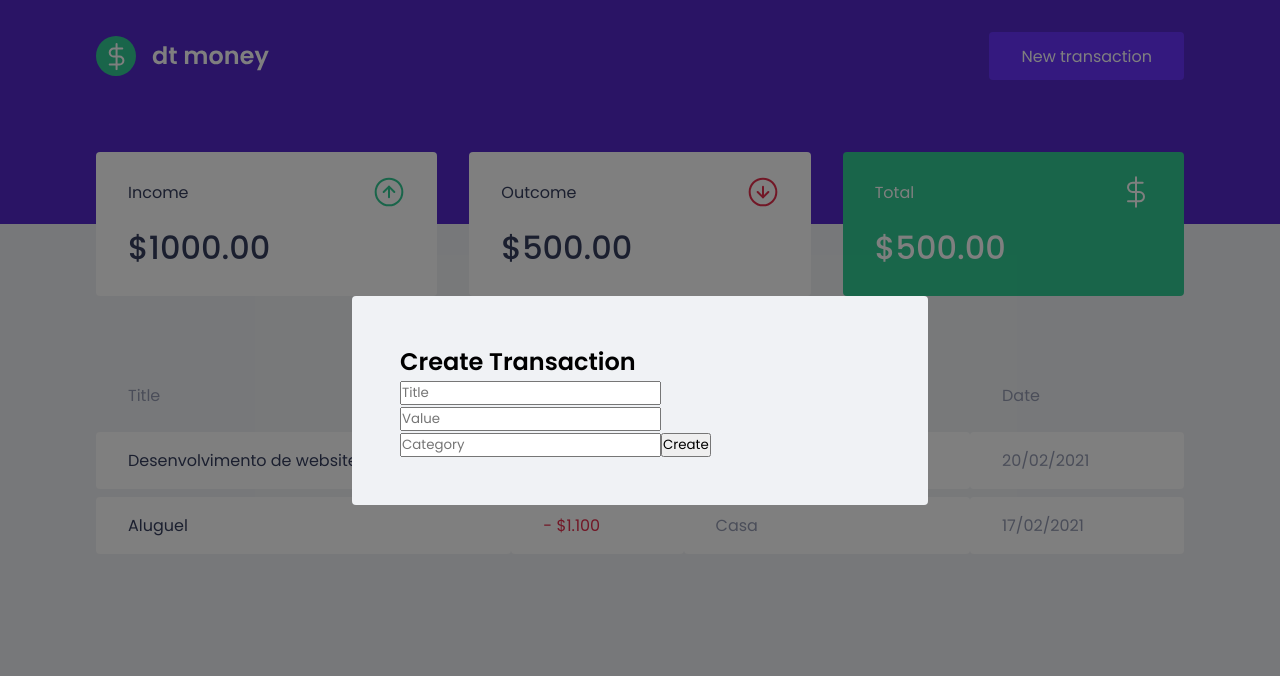
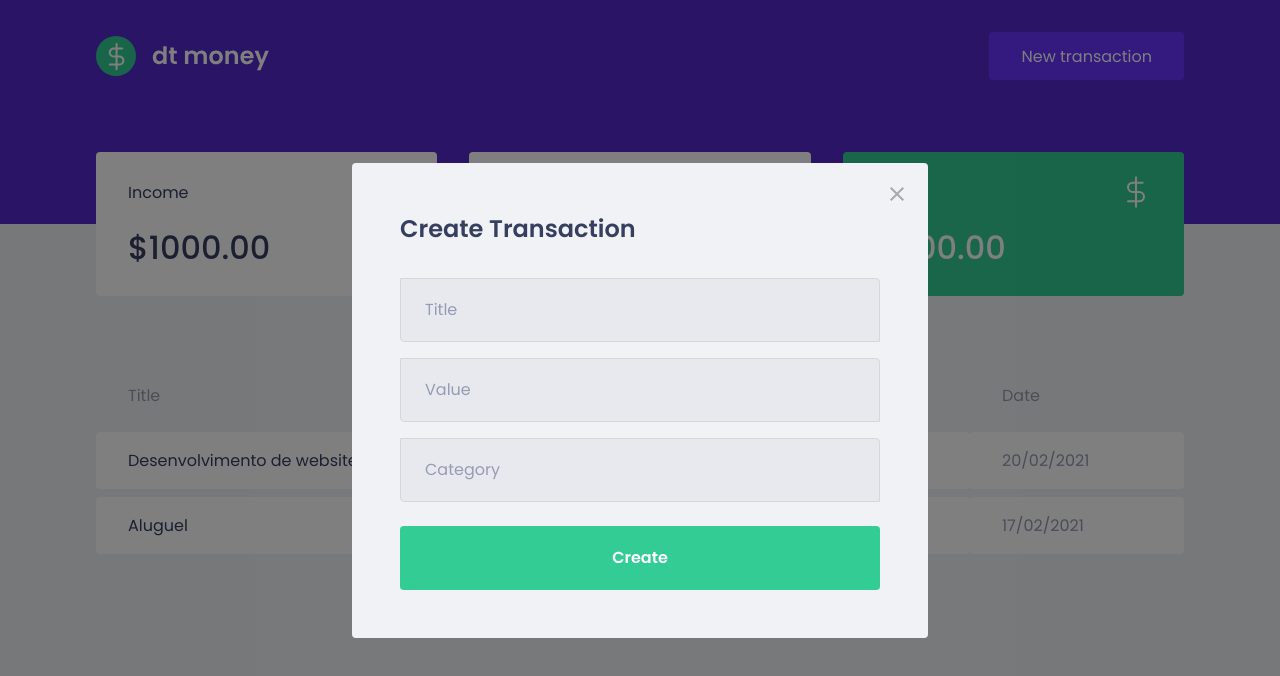
Before and after one commit to heldercostaa/DTMoney, a React (Create React App) app: page / in a window 1280 px wide. Both pictures are taken after a click on the button "New transaction". Shown: the top 676 px of the page. Built offline with nearby package versions, Linux system fonts and the light colour scheme; no server answers; what miragejs would draw is missing.

Commit message:
Finish modal inputs, button and close button styles

```diff
--- a/src/components/NewTransactionModal/index.tsx
+++ b/src/components/NewTransactionModal/index.tsx
@@ -1,4 +1,5 @@
 import Modal from "react-modal";
+import closeImg from "../../assets/close.svg";
 import { Container } from "./styles";
 
 type NewTransactionModalProps = {
@@ -17,6 +18,14 @@
       overlayClassName="react-modal-overlay"
       className="react-modal-content"
     >
+      <button
+        type="button"
+        onClick={onRequestClose}
+        className="react-modal-close"
+      >
+        <img src={closeImg} alt="Close modal" />
+      </button>
+
       <Container>
         <h2>Create Transaction</h2>
 
--- a/src/components/NewTransactionModal/styles.ts
+++ b/src/components/NewTransactionModal/styles.ts
@@ -1,5 +1,49 @@
 import styled from 'styled-components';
 
 export const Container = styled.form`
+  h2 {
+    color: var(--text-title);
+    font-size: 1.5rem;
+    margin-bottom: 2rem;
+  }
 
+  input {
+    width: 100%;
+    padding: 0 1.5rem;
+    height: 4rem;
+    border-radius: 0%.25rem;
+
+    border: 1px solid #d7d7d7;
+    background: #e7e9ee;
+
+    font-weight: 400;
+    font-size: 1rem;
+
+    &::placeholder {
+      color: var(--text-body);
+    }
+
+    & + input {
+      margin-top: 1rem;
+    }
+  }
+
+  button[type="submit"] {
+    width: 100%;
+    padding: 0 1.5rem;
+    height: 4rem;
+    background: var(--green);
+    color: #fff;
+    border-radius: 0.25rem;
+    border: 0;
+    font-size: 1rem;
+    margin-top: 1.5rem;
+    font-weight: 600;
+
+    transition: filter 0.2s;
+
+    &:hover {
+      filter: brightness(0.9);
+    }
+  }
 `;
--- a/src/styles/global.ts
+++ b/src/styles/global.ts
@@ -78,4 +78,18 @@
     position: relative;
     border-radius: 0.25rem;
   }
+
+  .react-modal-close {
+    position: absolute;
+    right: 1.5rem;
+    top: 1.5rem;
+    border: 0;
+    background: transparent;
+
+    transition: filter 0.2s;
+
+    &:hover {
+      filter: brightness(0.7);
+    }
+  }
 `;
```
